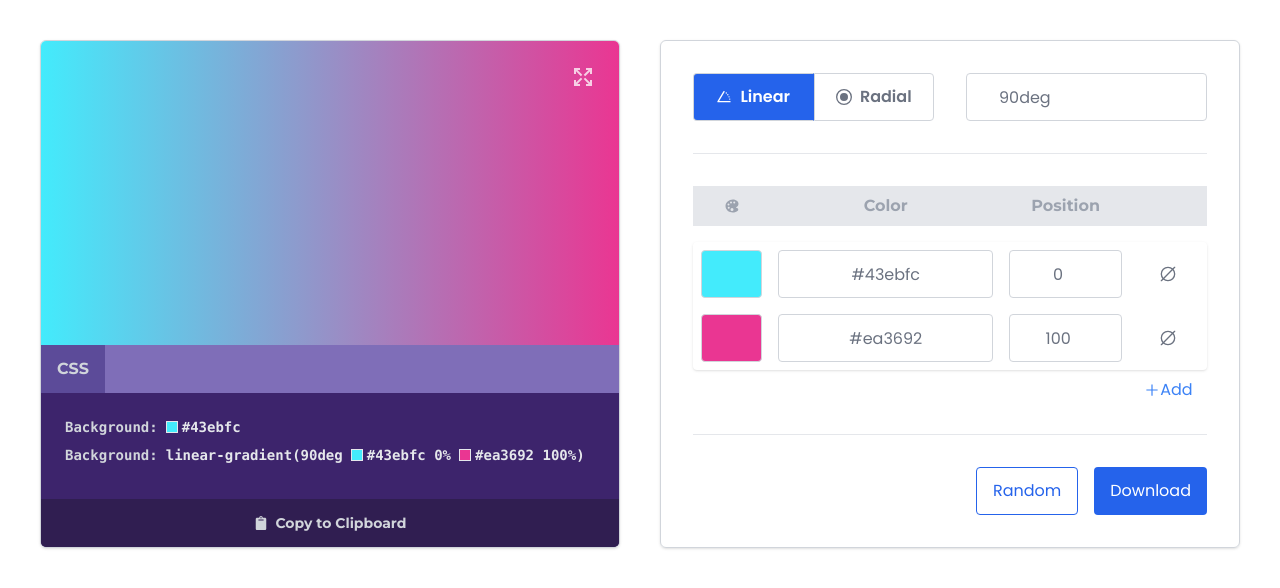
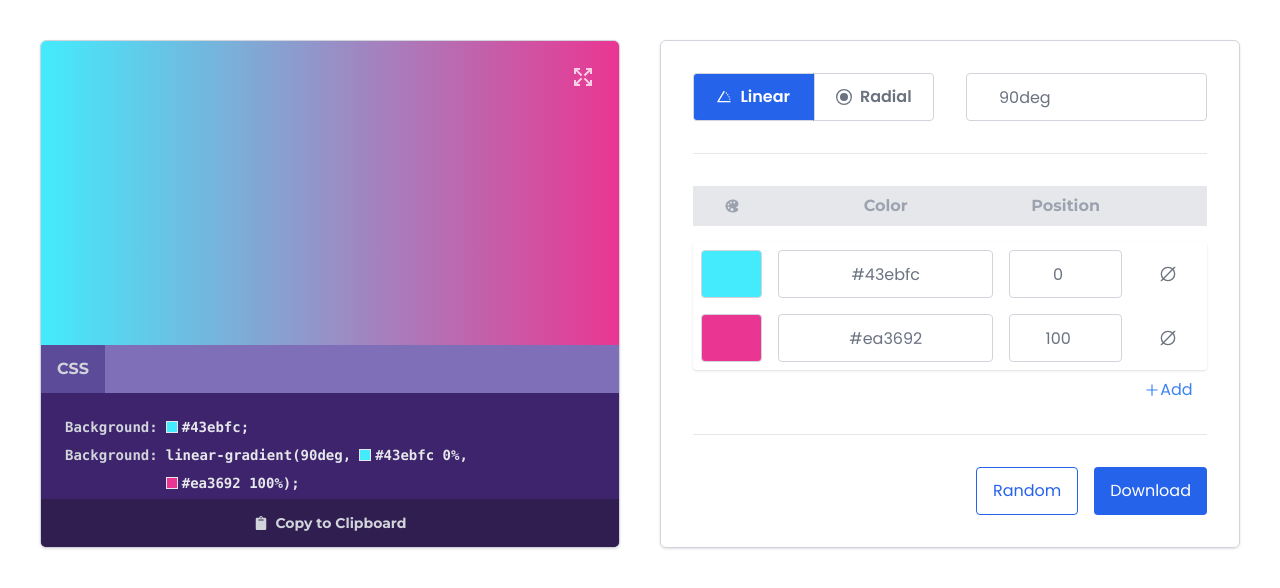
Before and after one commit to EMCSquare12/color-wave, a React (Vite) app in the folder color-wave/: page / in a window 1280 px wide. Shown: the top 588 px of the page. Built offline with nearby package versions, Linux system fonts and the light colour scheme.

Commit message:
Fix: add collon and semi colon seperator for code display

```diff
--- a/color-wave/src/components/Display.jsx
+++ b/color-wave/src/components/Display.jsx
@@ -35,21 +35,28 @@ const Display = ({ gradient, bgColor, isOpen }) => {
   // };
 
   const addSpanToColorValues = (gradient) => {
-    const colors = gradient.split(",").map((color) => {
+    const colors = gradient.split(",").map((color, index, array) => {
       const colorValue = color.match(/#[0-9a-fA-F]{6}/);
       if (colorValue) {
+        console.log(color);
+        // Check if this is the last color in the array
+        const isLastColor = index === array.length - 1;
+        // Determine the suffix based on whether it's the last color
+        const suffix = isLastColor ? ";" : ",";
+
         return (
-          <span className="flex flex-row items-center justify-center h-auto gap-1 w-fit">
+          <span className="flex flex-row items-center justify-center h-auto gap-1 w-fit" key={index}>
             <span
               style={{ background: colorValue[0] }}
               className="w-3 h-3 gap-2 border"
             />
-            {color}
+            {color + suffix}
           </span>
         );
       }
-      return color;
+      return `${color},`;
     });
+
     return colors;
   };
 
```
